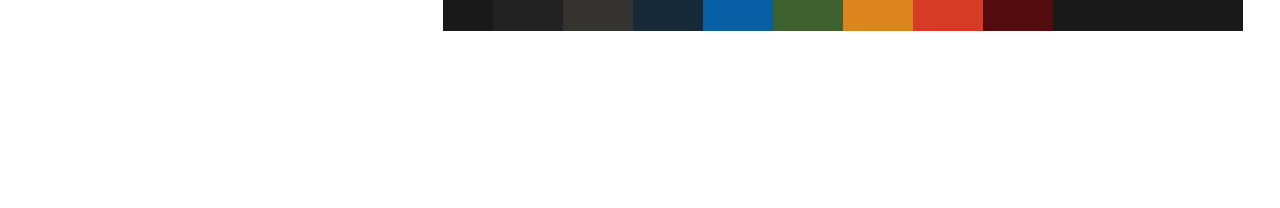
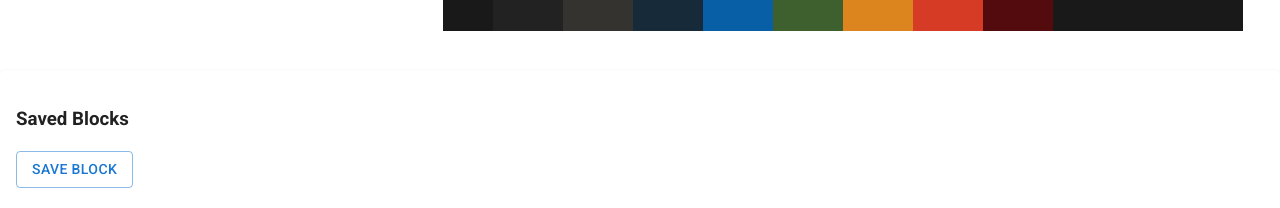
Before and after one commit to yukonnor/quilt-generator, a React (Vite) app in the folder quilt-generator-app/: page / in a window 1280 px wide. Shown: the part 958-1166 px from the top of the page. Before the commit the page ends 1028 px from the top, so only its background shows below. Built offline with nearby package versions, Linux system fonts and the light colour scheme.

Commit message:
prep for saving blocks

```diff
--- a/quilt-generator-app/src/App.jsx
+++ b/quilt-generator-app/src/App.jsx
@@ -1,9 +1,11 @@
 import { useState } from "react";
 import "./App.css";
+import useLocalStorageState from "./hooks/useLocalStorage";
 
 import Box from "@mui/material/Box";
 import Grid from "@mui/material/Grid2";
 import NavBar from "./components/NavBar";
+import SavedBlocks from "./components/SavedBlocks";
 
 import SketchInputs from "./components/SketchInputs";
 import P5Wrapper from "./components/P5Wrapper";
@@ -21,10 +23,13 @@ const sketchParams = {
   randomFill: null,
   invertColors: null,
   updateAllPieceColors: null,
+  saveBlock: null,
+  loadBlock: null,
 };
 
 function App() {
   const [params, setParams] = useState(sketchParams);
+  const [savedBlocks, setSavedBlocks] = useLocalStorageState("savedBlocks", []);
 
   // Handle changes to any parameter by key
   const handleParamChange = (key, value) => {
@@ -36,6 +41,18 @@ function App() {
         value: value, // Update the value
       },
     }));
+  };
+
+  // Function to let users download blocks from Local Storage to JSON file
+  const downloadSavedBlocks = () => {
+    const blob = new Blob([JSON.stringify(savedBlocks, null, 2)], { type: "application/json" });
+    const url = URL.createObjectURL(blob);
+    const a = document.createElement("a");
+    a.href = url;
+    a.download = "saved_blocks.json";
+    document.body.appendChild(a);
+    a.click();
+    document.body.removeChild(a);
   };
 
   return (
@@ -53,6 +70,18 @@ function App() {
           </Grid>
         </Grid>
       </Box>
+      <Box sx={{ flexGrow: 1 }} id="saved-blocks">
+        <Grid container spacing={2}>
+          <Grid size={12}>
+            <SavedBlocks
+              savedBlocks={savedBlocks}
+              saveBlock={params.saveBlock}
+              loadBlock={params.loadBlock}
+              downloadSavedBlocks={downloadSavedBlocks}
+            />
+          </Grid>
+        </Grid>
+      </Box>
     </>
   );
 }
--- /dev/null
+++ b/quilt-generator-app/src/components/SavedBlocks.jsx
@@ -0,0 +1,29 @@
+import React from "react";
+import { useState, useEffect } from "react";
+import {
+  Card,
+  CardContent,
+  Button,
+  ButtonGroup,
+  Typography,
+  Tooltip,
+  ToggleButtonGroup,
+  ToggleButton,
+} from "@mui/material";
+
+const SavedBlocks = ({ savedBlocks, saveBlock, loadBlock, downloadSavedBlocks }) => {
+  return (
+    <Card className="quilt-inputs">
+      <CardContent>
+        <h3>Saved Blocks</h3>
+
+        <Typography gutterBottom></Typography>
+        <Button variant="outlined" color="primary" onClick={() => params.color.restoreColors()}>
+          Save Block
+        </Button>
+      </CardContent>
+    </Card>
+  );
+};
+
+export default SavedBlocks;
--- a/quilt-generator-app/src/components/SketchInputs.jsx
+++ b/quilt-generator-app/src/components/SketchInputs.jsx
@@ -1,4 +1,3 @@
-// src/components/SketchInputs.jsx
 import React from "react";
 import { useState, useEffect } from "react";
 import {
--- /dev/null
+++ b/quilt-generator-app/src/hooks/useLocalStorage.jsx
@@ -0,0 +1,25 @@
+import React, { useState, useEffect } from "react";
+
+const useLocalStorageState = (key, defaultValue) => {
+  // rather than passing in an init value to useState, you can also use a func that returns init value
+  // in this case, the function checks localStorage, if nothing there returns defaultValue
+  const [state, setState] = useState(() => {
+    let value;
+    try {
+      value = JSON.parse(window.localStorage.getItem(key)) || defaultValue;
+    } catch (e) {
+      console.log(e);
+      value = defaultValue;
+    }
+    return value;
+  });
+
+  // if the value of key or state changes, update the value in localStorage
+  useEffect(() => {
+    window.localStorage.setItem(key, JSON.stringify(state));
+  }, [key, state]);
+
+  return [state, setState];
+};
+
+export default useLocalStorageState;
```
